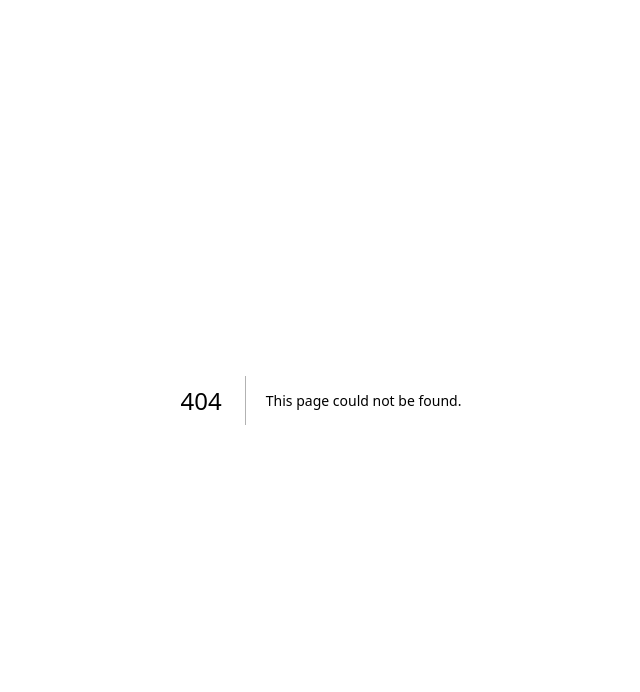
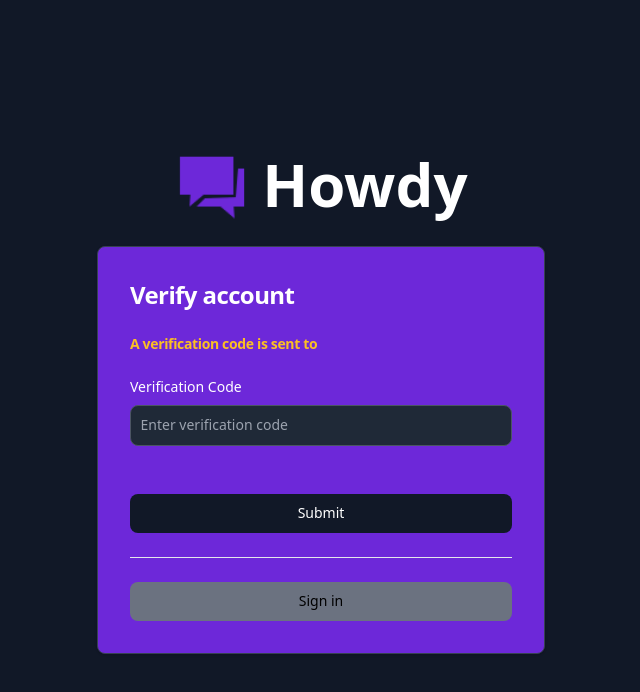
Before and after one commit to Jainish021/chat-app-client, a Next.js app: page /verification in a window 1280 px wide. Before the commit this address had no page. Shown: the top 692 px of the page, without its empty margins (319-959 px from the left). Built offline with nearby package versions, Linux system fonts and the light colour scheme.

Commit message:
Implemented account verification

```diff
--- a/pages/chat.js
+++ b/pages/chat.js
@@ -1,8 +1,7 @@
 import { useRouter } from 'next/router'
-import { useSelector } from 'react-redux'
+import { useSelector, useDispatch } from 'react-redux'
 import { useEffect, useState } from 'react'
 import axios from "axios"
-import { useDispatch } from 'react-redux'
 import { setUserInformation } from '../slices/userInformationSlice'
 import { setSocket } from '../slices/socketSlice'
 import io from 'socket.io-client'
--- a/pages/forgotPassword.js
+++ b/pages/forgotPassword.js
@@ -1,15 +1,11 @@
 import { useRouter } from 'next/router'
-import { useEffect, useState } from 'react'
-import Link from 'next/link'
+import { useState } from 'react'
 import axios from 'axios'
-import { useDispatch } from 'react-redux'
-import { setUserInformation } from '../slices/userInformationSlice'
 import Title from '../components/Title'
 import HeadComponent from '../components/HeadComponent'
 
 export default function ForgotPassword() {
     const router = useRouter()
-    const dispatch = useDispatch()
     const [errorLabel, setErrorLabel] = useState("")
     const [formData, setFormData] = useState({
         email: "",
--- a/pages/login.js
+++ b/pages/login.js
@@ -56,15 +56,18 @@ export default function Login() {
         }
         try {
             const userDetails = await axios.post("/users/login", formData).then(res => res.data)
-            localStorage.setItem("token", userDetails.token)
-            setErrorLabel("")
             dispatch(setUserInformation(userDetails.user))
-            router.push('/chat')
+            if (userDetails.user.verified) {
+                localStorage.setItem("token", userDetails.token)
+                setErrorLabel("")
+                router.push('/chat')
+            } else {
+                router.push('/verification')
+            }
         } catch (e) {
             setErrorLabel("Unable to login. Enter correct Email-Password.")
         }
     }
-
 
     return (
         <>
--- a/pages/registration.js
+++ b/pages/registration.js
@@ -76,13 +76,12 @@ export default function Registration() {
 
         try {
             const userDetails = await axios.post("/users", formData).then(res => res.data)
-            localStorage.setItem("token", userDetails.token)
             if (userDetails.error) {
                 throw new Error()
             }
             setErrorLabel("")
             dispatch(setUserInformation(userDetails.user))
-            router.push('/chat')
+            router.push('/verification')
         } catch (e) {
             setErrorLabel("User already exists! Try logging in.")
         }
--- /dev/null
+++ b/pages/verification.js
@@ -0,0 +1,74 @@
+import { useRouter } from 'next/router'
+import { useState } from 'react'
+import axios from 'axios'
+import { useSelector } from 'react-redux'
+import Title from '../components/Title'
+import HeadComponent from '../components/HeadComponent'
+
+export default function Verification() {
+    const router = useRouter()
+    const userInformation = useSelector((state) => state.userInformation)
+    const [errorLabel, setErrorLabel] = useState("")
+    const [formData, setFormData] = useState({
+        email: userInformation.email,
+        verificationCode: ""
+    })
+
+    function handleChange(e) {
+        setFormData(prevData => (
+            {
+                ...prevData,
+                [e.target.name]: e.target.value
+            })
+        )
+    }
+
+    async function processVerificationRequest(e) {
+        e.preventDefault()
+        try {
+            const verificationStatus = await axios.post("/users/verification", formData).then(res => res.data)
+            if (verificationStatus.verified) {
+                setErrorLabel("")
+                localStorage.setItem("token", verificationStatus.token)
+                router.push('/chat')
+            } else {
+                setErrorLabel(`Verification failed. A new verification code is sent to ${formData.email}`)
+            }
+        } catch (e) {
+            setErrorLabel("Failed to set new password. Please try again.")
+        }
+    }
+
+    return (
+        <>
+            <HeadComponent />
+            <section className='flex flex-col justify-center px-[2%] bg-gray-900 overflow-auto min-h-screen'>
+                <div className="flex flex-col items-center justify-center md:h-screen lg:py-0">
+                    <Title />
+                    <div className="w-full rounded-lg shadow border md:mt-[0%] sm:max-w-md xl:p-0 bg-violet-700 border-gray-700 text-white">
+                        <div className="p-[6%] space-y-4 md:space-y-6 sm:p-8">
+                            <h1 className="text-xl font-bold leading-tight tracking-tight md:text-2xl cursor-default">
+                                Verify account
+                            </h1>
+                            <p className="text-sm text-amber-400 font-bold leading-tight tracking-tight cursor-default">
+                                A verification code is sent to <u className='cursor-pointer'>{formData.email}</u>
+                            </p>
+                            <form className="space-y-4 md:space-y-6" onSubmit={(e) => processVerificationRequest(e)}>
+                                <div>
+                                    <label className="block mb-[2%] text-sm font-medium">Verification Code</label>
+                                    <input name="verificationCode" id="verificationCode" value={formData.verificationCode} className="border border-gray-300 sm:text-sm rounded-lg focus:ring-primary-600 focus:border-primary-600 block w-full p-[2.5%] bg-gray-800 border-gray-600 placeholder-gray-400 focus:ring-blue-500 focus:border-blue-500" placeholder="Enter verification code" required={true} onChange={(e) => handleChange(e)} />
+                                </div>
+                                <div className='text-amber-400'>
+                                    {errorLabel}
+                                </div>
+                                <button type='submit' className="w-full hover:bg-primary-700 focus:ring-4 focus:outline-none focus:ring-primary-300 font-medium rounded-lg text-sm px-[5%] py-[2.5%] text-center bg-gray-900 hover:bg-gray-800 focus:ring-white">Submit</button>
+                                <hr />
+                                <button className="w-full text-black focus:ring-4 focus:outline-none focus:ring-primary-300 font-medium rounded-lg text-sm px-[5%] py-[2.5%] text-center bg-gray-500 hover:bg-gray-800 focus:ring-white hover:text-white" onClick={() => router.push('/login')}>Sign in</button>
+                            </form>
+                        </div>
+                    </div>
+                </div>
+            </section>
+        </>
+    )
+}
```
